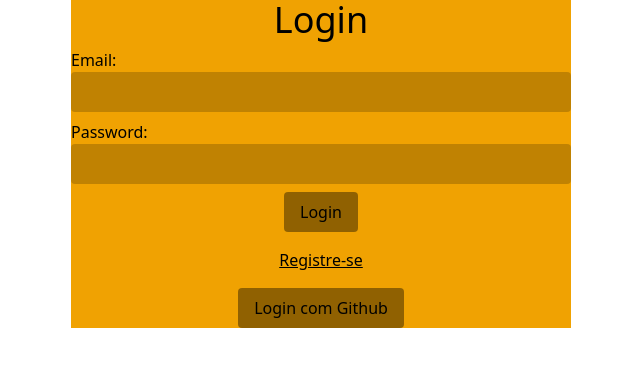
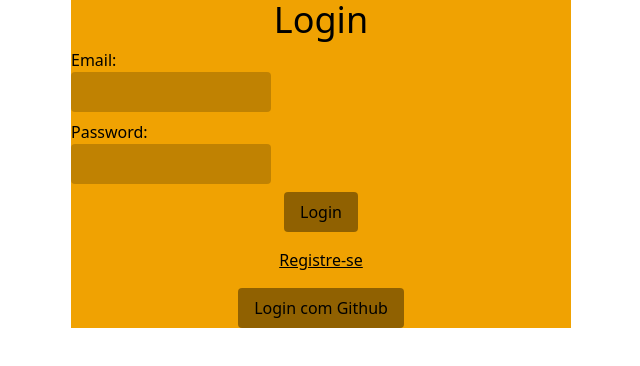
Before and after one commit to Lucassimaog6/PIT, a React (Vite) app in the folder FrontEnd/: page / in a window 1280 px wide. Shown: the top 366 px of the page, without its empty margins (319-959 px from the left). Built offline with nearby package versions, Linux system fonts and the light colour scheme.

Commit message:
Update style.css

```diff
--- a/FrontEnd/src/Pages/Login/style.css
+++ b/FrontEnd/src/Pages/Login/style.css
@@ -6,8 +6,5 @@ main{
 main label{
     display: flex;
     flex-direction: column;
-}
-
-main label input{
     width: 200px;
 }
```
